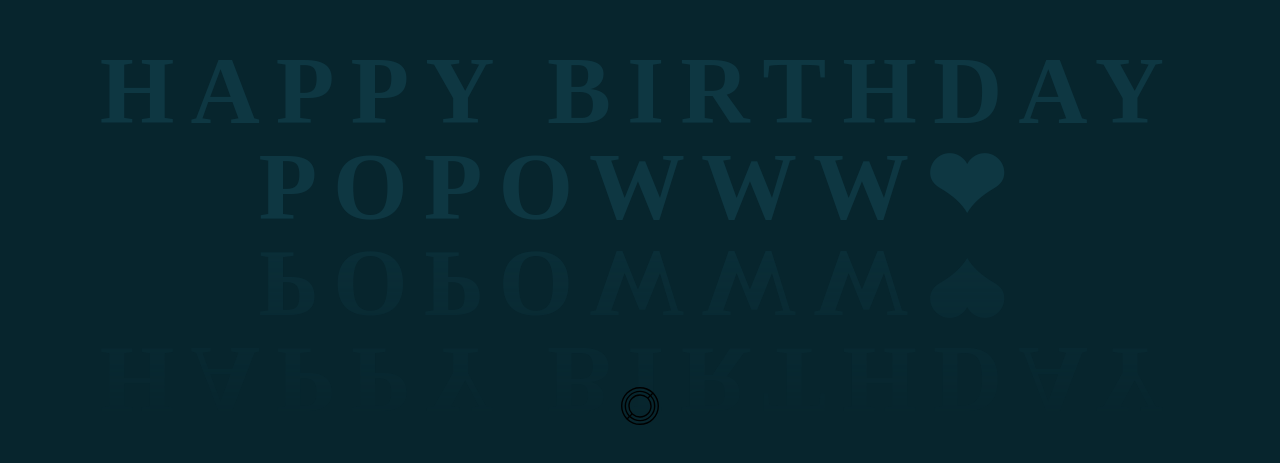
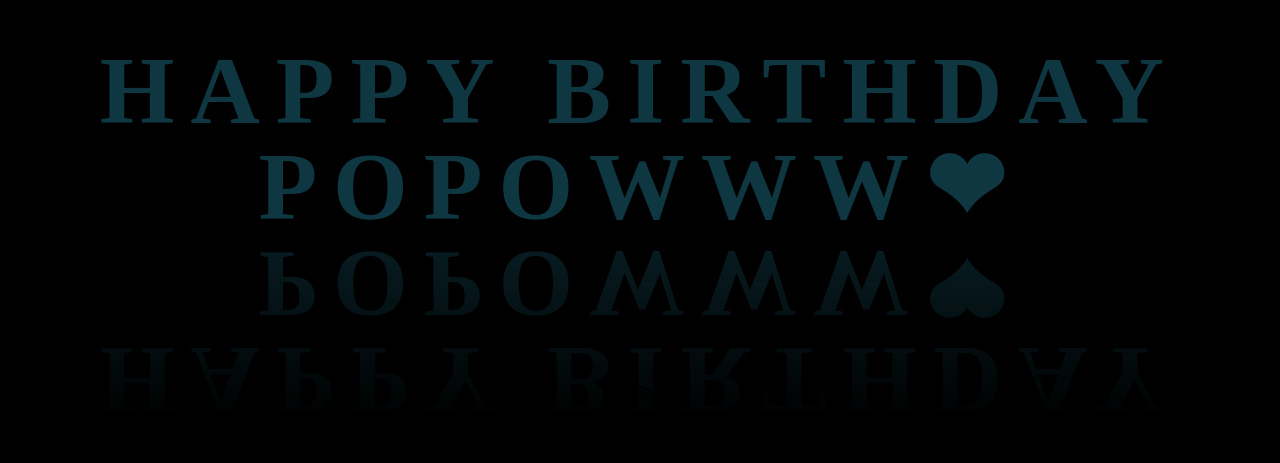
Before and after one commit to raffinurrahman9/mylove, a plain HTML site: page indexx.html in a window 1280 px wide. Shown: the part 261-724 px from the top of the page. Drawn offline with Linux system fonts and the light colour scheme; a web font is replaced by a local one.

Commit message:
Update style2.css

```diff
--- a/css/style2.css
+++ b/css/style2.css
@@ -11,7 +11,7 @@ body{
     justify-content: center;
     align-items: center;
     min-height: 100vh;
-    background: #07252d;
+    background: #000;
 }
 h2{
     position: relative;
```
